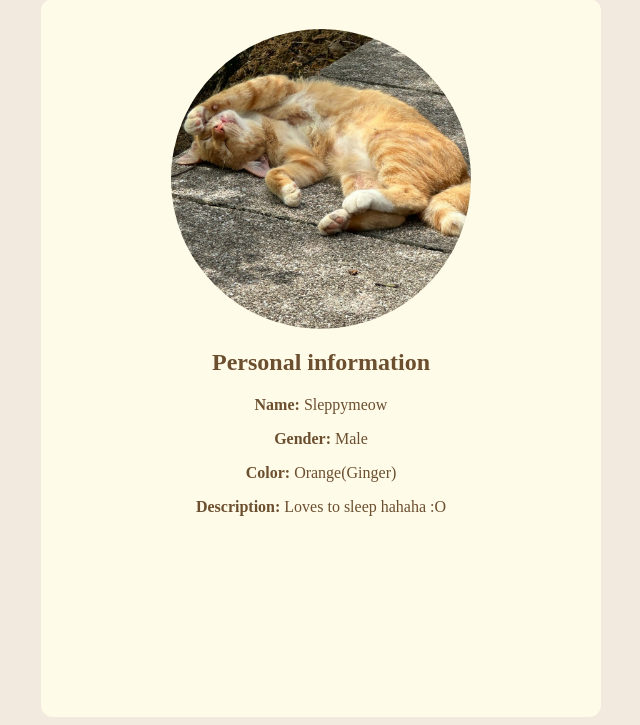
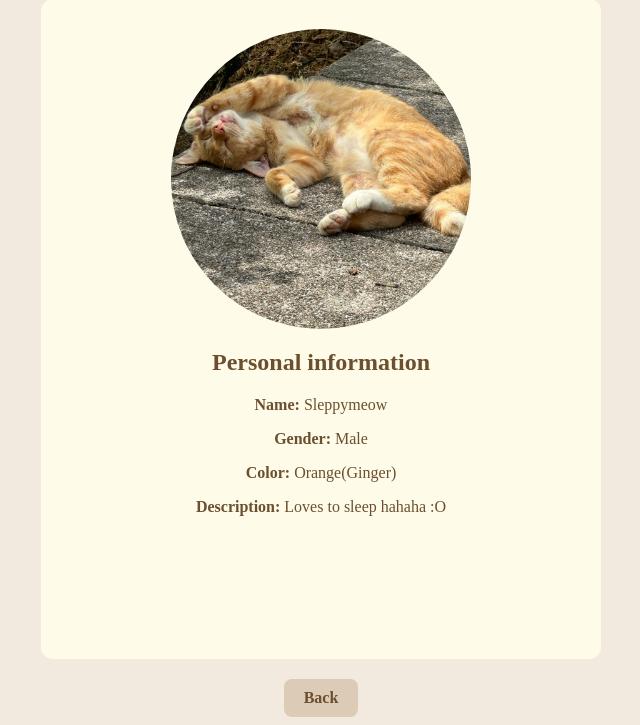
Before and after one commit to wshyen/MeowMeowU, a Flask app: a page that uses search/templates/single_profile.html in a window 1280 px wide. Shown: the part 91-816 px from the top of the page, without its empty margins (319-959 px from the left). Run offline with Flask 3, Linux system fonts and the light colour scheme; data comes from the database, SQL or seed files in the repository.

Commit message:
fix all bug

```diff
--- a/search/app.py
+++ b/search/app.py
@@ -5,7 +5,7 @@
 app = Flask(__name__, static_folder='../cat-profile-system/static', static_url_path='/static')
 
 def get_db_connection():
-    db_path = os.path.join(os.path.dirname(__file__), '..', 'cat-profile-system', 'cat_profiles.db')
+    db_path = os.path.join(os.path.dirname(__file__), '..', 'instance', 'cat_profiles.db')
     db_path = os.path.abspath(db_path)
     conn = sqlite3.connect(db_path)
     conn.row_factory = sqlite3.Row
@@ -68,13 +68,5 @@
         return render_template("single_profile.html", cat=selected_cat)
 
 
-
 if __name__ == '__main__':
-    # 调试：列出所有表名
-    conn = get_db_connection()
-    cursor = conn.cursor()
-    cursor.execute("SELECT name FROM sqlite_master WHERE type='table';")
-    print("📋 数据库中存在的表：", cursor.fetchall())
-    conn.close()
-
     app.run(debug=True)
--- a/search/templates/single_profile.html
+++ b/search/templates/single_profile.html
@@ -46,6 +46,25 @@
             color: #6b4f2f;
         }
 
+        .back-button {
+                margin-top: 20px;
+                padding: 10px 20px;
+                background-color: #dccbb7;
+                color: #6b4f2f;
+                font-weight: bold;
+                border: none;
+                border-radius: 8px;
+                cursor: pointer;
+                text-align: center;
+                text-decoration: none;
+            }
+
+            .back-button:hover {
+                background-color: #d4bfae;
+                transform: scale(1.05);
+                box-shadow: 0px 8px 15px rgba(255, 163, 71, 0.2);
+            }
+
         </style>
     </head>
 
@@ -60,5 +79,8 @@
             <p><strong>Color: </strong>{{ cat.color }}</p>
             <p><strong>Description: </strong>{{ cat.description }}</p>
         </div>
+
+        <a href="/cat_list" class="back-button">Back</a>
+
     </body>
 </html>
```
Also changed, not shown: search/templates/cat_list.html (+10 -2 lines), search/static/Tom.jpg (deleted).
